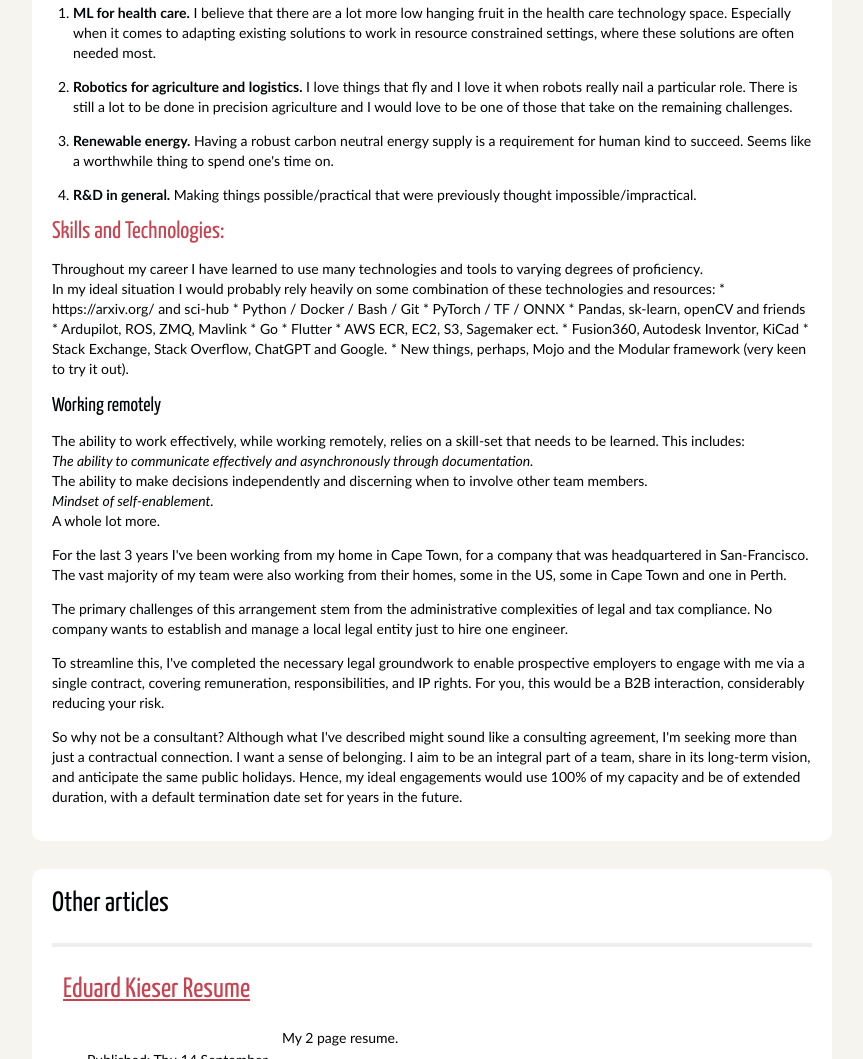
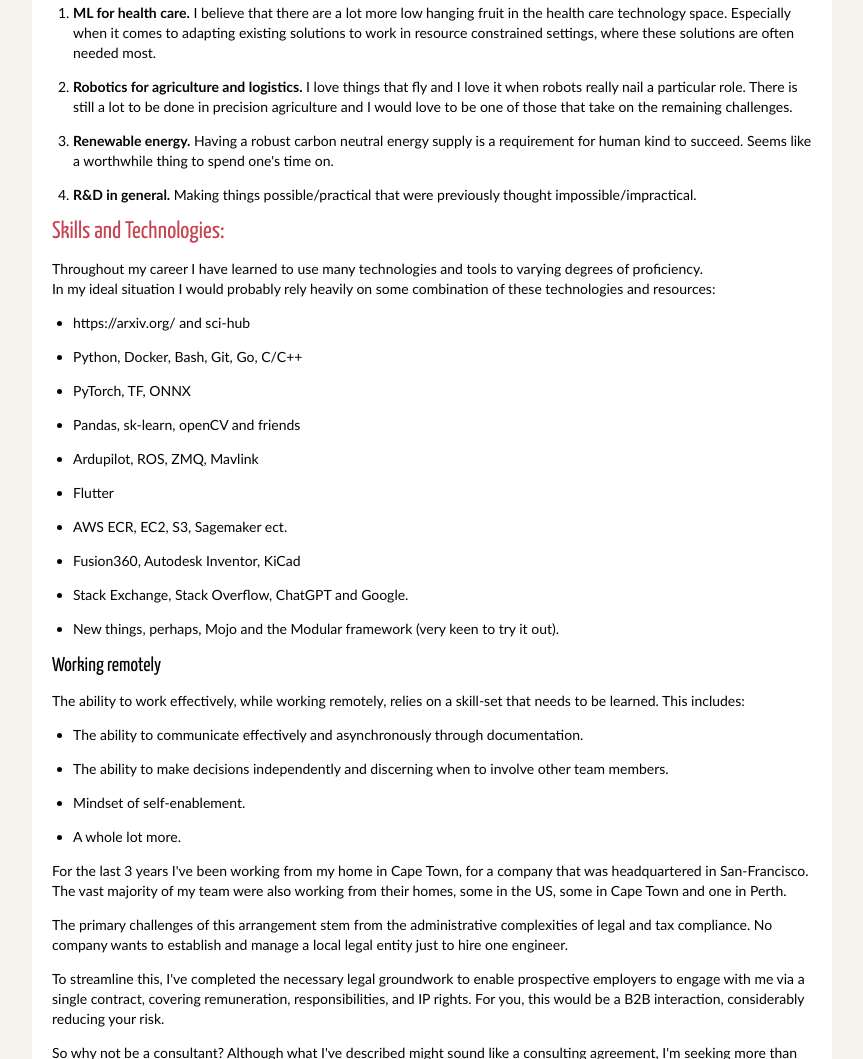
Before and after one commit to eduardkieser/eduardkieser.github.io, a plain HTML site: page author/eduard-kieser.html in a window 1280 px wide. Shown: the part 3718-4777 px from the top of the page, without its empty margins (208-1071 px from the left). Drawn offline with Linux system fonts and the light colour scheme; a web font is replaced by a local one.

Commit message:
auto commit

```diff
--- a/author/eduard-kieser.html
+++ b/author/eduard-kieser.html
@@ -124,24 +124,27 @@ In 2023 our parent company changed ownership and our little operation was deemed
 </ol>
 <h2>Skills and Technologies:</h2>
 <p>Throughout my career I have learned to use many technologies and tools to varying degrees of proficiency.<br>
-In my ideal situation I would probably rely heavily on some combination of these technologies and resources:
-* https://arxiv.org/ and sci-hub
-* Python / Docker / Bash / Git
-* PyTorch / TF / ONNX
-* Pandas, sk-learn, openCV and friends
-* Ardupilot, ROS, ZMQ, Mavlink
-* Go
-* Flutter
-* AWS ECR, EC2, S3, Sagemaker ect.
-* Fusion360, Autodesk Inventor, KiCad
-* Stack Exchange, Stack Overflow, ChatGPT and Google.
-* New things, perhaps, Mojo and the Modular framework (very keen to try it out).</p>
+In my ideal situation I would probably rely heavily on some combination of these technologies and resources:  </p>
+<ul>
+<li>https://arxiv.org/ and sci-hub  </li>
+<li>Python, Docker, Bash, Git, Go, C/C++</li>
+<li>PyTorch, TF, ONNX  </li>
+<li>Pandas, sk-learn, openCV and friends  </li>
+<li>Ardupilot, ROS, ZMQ, Mavlink  </li>
+<li>Flutter  </li>
+<li>AWS ECR, EC2, S3, Sagemaker ect.  </li>
+<li>Fusion360, Autodesk Inventor, KiCad  </li>
+<li>Stack Exchange, Stack Overflow, ChatGPT and Google.  </li>
+<li>New things, perhaps, Mojo and the Modular framework (very keen to try it out).  </li>
+</ul>
 <h3>Working remotely</h3>
-<p>The ability to work effectively, while working remotely, relies on a skill-set that needs to be learned. This includes:<br>
-<em> The ability to communicate effectively and asynchronously through documentation.<br>
-</em> The ability to make decisions independently and discerning when to involve other team members.<br>
-<em> Mindset of self-enablement.<br>
-</em> A whole lot more.</p>
+<p>The ability to work effectively, while working remotely, relies on a skill-set that needs to be learned. This includes:  </p>
+<ul>
+<li>The ability to communicate effectively and asynchronously through documentation.  </li>
+<li>The ability to make decisions independently and discerning when to involve other team members.  </li>
+<li>Mindset of self-enablement.  </li>
+<li>A whole lot more.</li>
+</ul>
 <p>For the last 3 years I've been working from my home in Cape Town, for a company that was headquartered in San-Francisco. The vast majority of my team were also working from their homes, some in the US, some in Cape Town and one in Perth.  </p>
 <p>The primary challenges of this arrangement stem from the administrative complexities of legal and tax compliance. No company wants to establish and manage a local legal entity just to hire one engineer.</p>
 <p>To streamline this, I've completed the necessary legal groundwork to enable prospective employers to engage with me via a single contract, covering remuneration, responsibilities, and IP rights. For you, this would be a B2B interaction, considerably reducing your risk.</p>
```
Also changed, not shown: category/profile.html (+20 -17 lines), profile.html (+20 -17 lines), tag/career.html (+20 -17 lines), tag/profile.html (+20 -17 lines).
